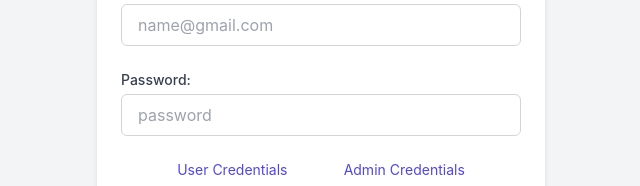
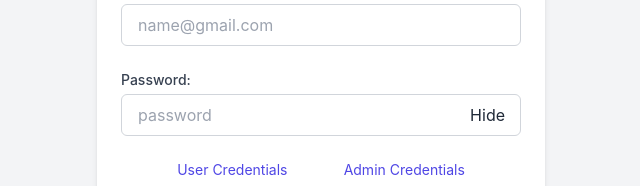
Before and after one commit to dev-prabhat/dashboard_fe, a React (Vite) app: page /login in a window 1280 px wide. Shown: the part 316-502 px from the top of the page, without its empty margins (319-959 px from the left). Built offline with nearby package versions, Linux system fonts and the light colour scheme.

Commit message:
added: hide and show password in login page

```diff
--- a/src/pages/Login.jsx
+++ b/src/pages/Login.jsx
@@ -1,7 +1,9 @@
+import { useState } from "react";
 import { useAuth } from "../context/authContext";
 
 // login page
 export const Login = () => {
+  const [showPassword, setShowPassword] = useState(Boolean);
   const { loginData, handleLogin, setLoginData } = useAuth();
 
   return (
@@ -42,7 +44,7 @@ export const Login = () => {
             </label>
             <input
               id="password"
-              type="password"
+              type={showPassword ? "text" : "password"}
               className="w-full mt-1 px-4 py-2 border border-gray-300 rounded-md focus:outline-none focus:ring-2 focus:ring-indigo-500"
               placeholder="password"
               onChange={(e) =>
@@ -51,6 +53,23 @@ export const Login = () => {
               value={loginData.password}
               required
             />
+            {showPassword ? (
+              <button
+                className="absolute top-1/2 right-4"
+                type="button"
+                onClick={() => setShowPassword((prev) => !prev)}
+              >
+                Show
+              </button>
+            ) : (
+              <button
+                className="absolute top-1/2 right-4"
+                type="button"
+                onClick={() => setShowPassword((prev) => !prev)}
+              >
+                Hide
+              </button>
+            )}
           </div>
 
           <div className="flex justify-evenly">
```
